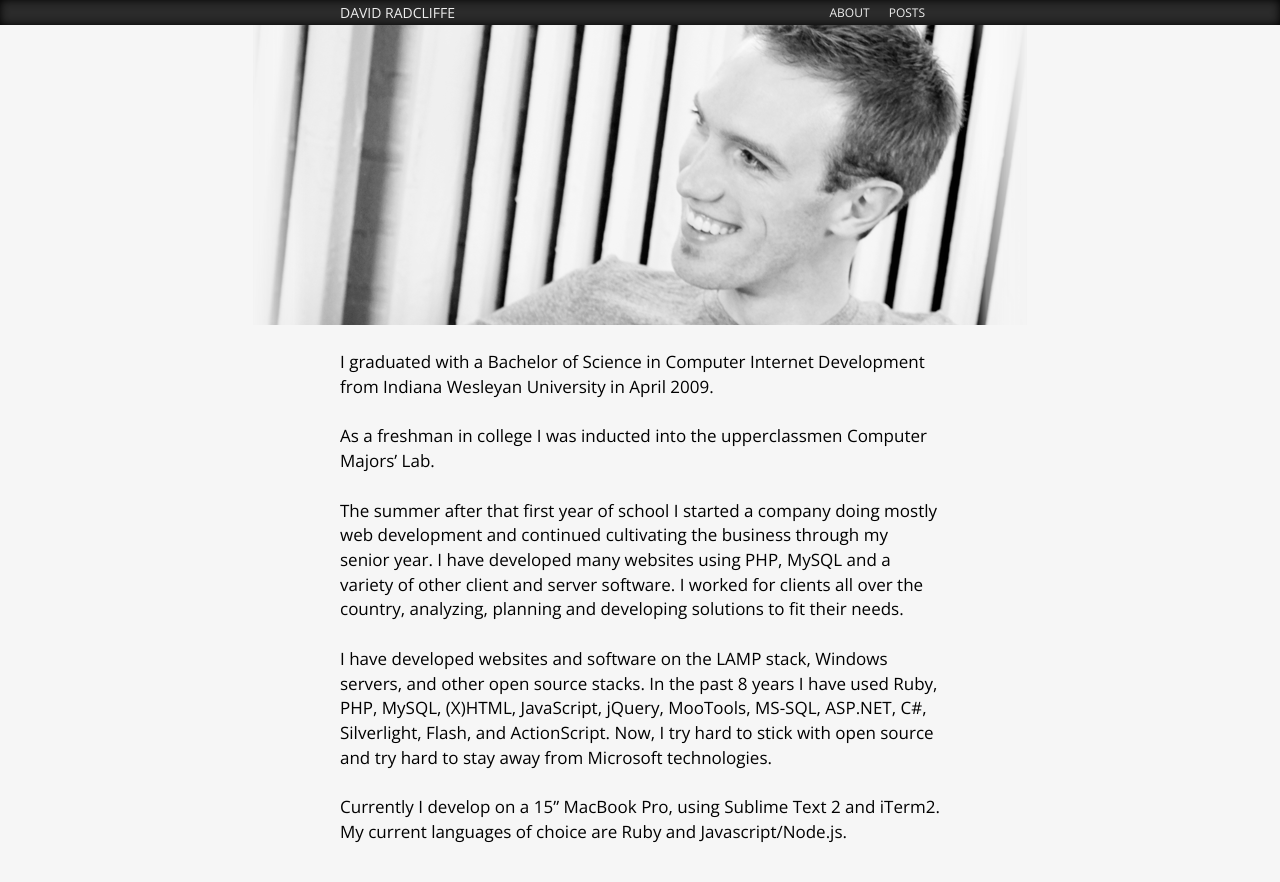
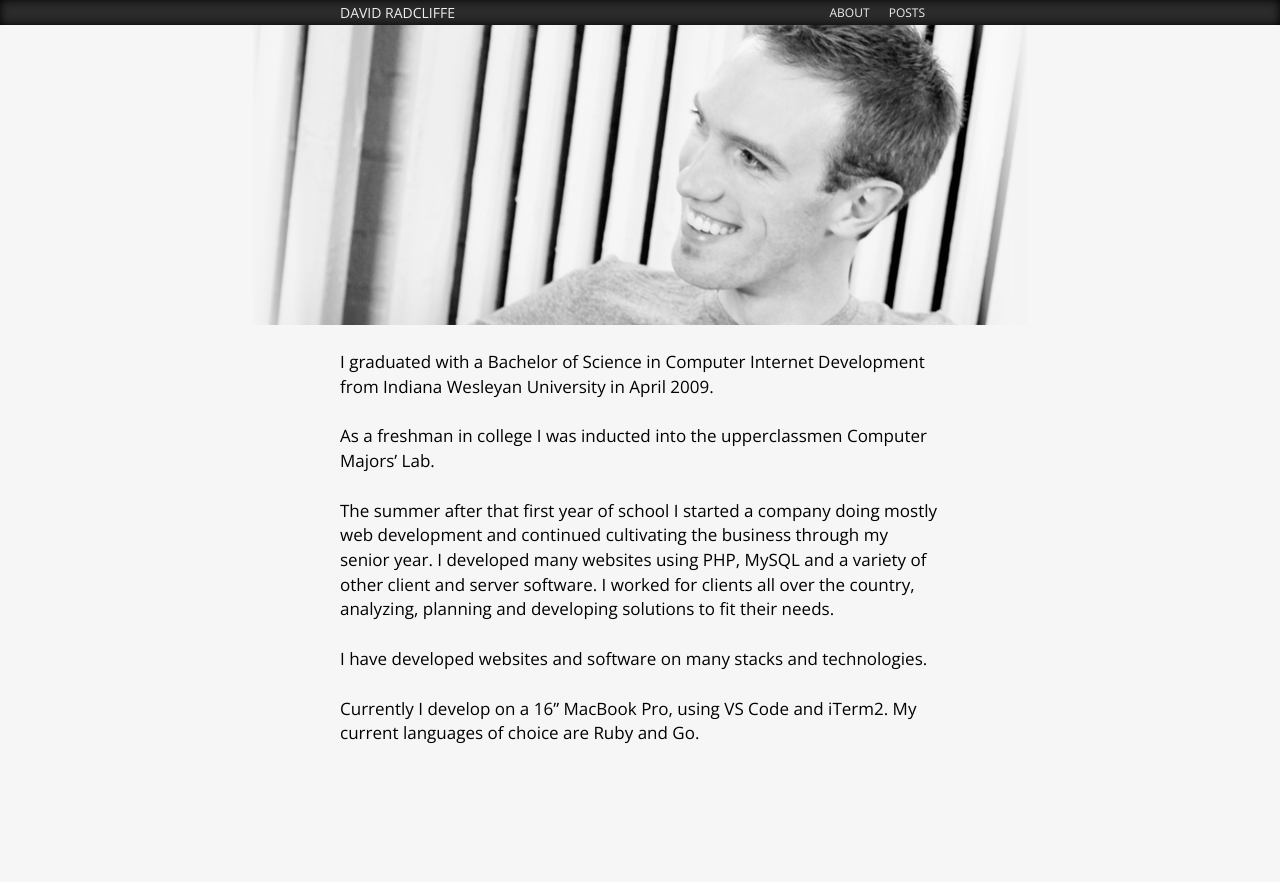
Before and after one commit to dwradcliffe/dwradcliffe.github.com, a Jekyll site: the page built from about.md, in a window 1280 px wide. Shown: the top 882 px of the page. Built offline with Jekyll 4.4.1, drawn with Linux system fonts in a browser that asks for light colours; Markdown is read by kramdown in place of the engine named in the settings.

Commit message:
quick updates

```diff
--- a/about.md
+++ b/about.md
@@ -8,8 +8,8 @@ I graduated with a Bachelor of Science in Computer Internet Development from Ind
 
 As a freshman in college I was inducted into the upperclassmen Computer Majors’ Lab.
 
-The summer after that first year of school I started a company doing mostly web development and continued cultivating the business through my senior year. I have developed many websites using PHP, MySQL and a variety of other client and server software. I worked for clients all over the country, analyzing, planning and developing solutions to fit their needs.
+The summer after that first year of school I started a company doing mostly web development and continued cultivating the business through my senior year. I developed many websites using PHP, MySQL and a variety of other client and server software. I worked for clients all over the country, analyzing, planning and developing solutions to fit their needs.
 
-I have developed websites and software on the LAMP stack, Windows servers, and other open source stacks. In the past 8 years I have used Ruby, PHP, MySQL, (X)HTML, JavaScript, jQuery, MooTools, MS-SQL, ASP.NET, C#, Silverlight, Flash, and ActionScript. Now, I try hard to stick with open source and try hard to stay away from Microsoft technologies.
+I have developed websites and software on many stacks and technologies.
 
-Currently I develop on a 15" MacBook Pro, using Sublime Text 2 and iTerm2. My current languages of choice are Ruby and Javascript/Node.js.
+Currently I develop on a 16" MacBook Pro, using VS Code and iTerm2. My current languages of choice are Ruby and Go.
--- a/index.html
+++ b/index.html
@@ -1,13 +1,13 @@
 ---
 layout: home
 title: David Radcliffe
-description: "Personal website and blog of David Radcliffe - web software engineer."
+description: "Personal website and blog of David Radcliffe - Principal Engineer."
 published: true
 ---
 
-<p>I'm an operations engineer currently working for <a href="https://www.shopify.com">Shopify</a>. I'm on the ops team for <a href="https://rubygems.org">RubyGems.org</a>. I'm a dad. I'm married to the best mom in the world, Katie. I've been working on the web since I was in high school.</p>
+<p>I'm an Principal Engineer at <a href="https://www.shopify.com">Shopify</a>. I'm on the ops team for <a href="https://rubygems.org">RubyGems.org</a>. I'm a dad. I'm married to the best mom in the world, Katie. I've been working on the web since I was in high school.</p>
 
-<p>You can find me on <a href="https://twitter.com/dwradcliffe">Twitter</a>, <a href="https://github.com/dwradcliffe">GitHub</a>, and <a href="https://coderwall.com/dwradcliffe">Coderwall</a>.
+<p>You can find me on <a href="https://github.com/dwradcliffe">GitHub</a> and occasionally <a href="https://twitter.com/dwradcliffe">Twitter</a>.
 
 <h2>Recent Posts</h2>
 <ul class="posts">
```
